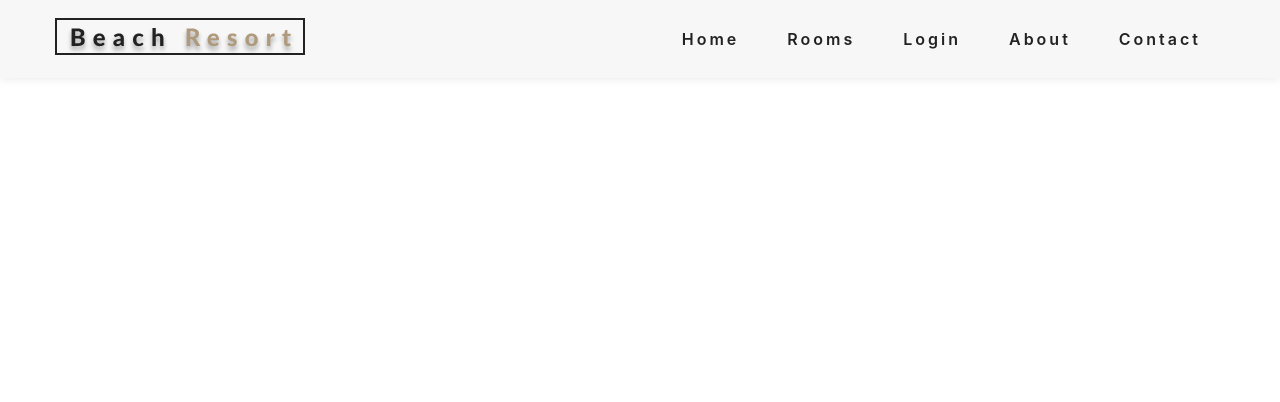
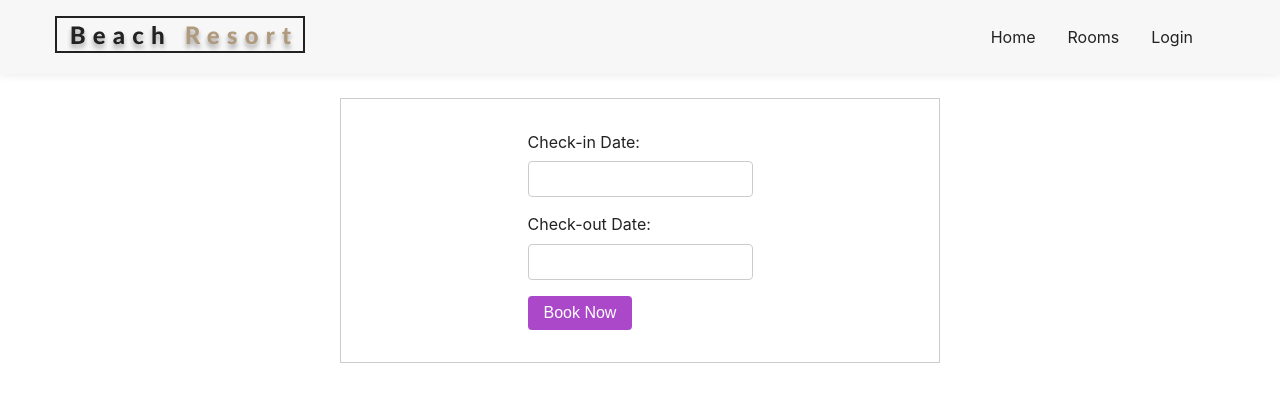
Before and after one commit to Bernard065/reservation-App, a React (Create React App) app in the folder client/: page /reservations in a window 1280 px wide. Shown: the top 402 px of the page. Built offline with nearby package versions, Linux system fonts and the light colour scheme; no server answers.

Commit message:
working on logout functionality

```diff
--- a/client/package.json
+++ b/client/package.json
@@ -12,8 +12,10 @@
     "@testing-library/user-event": "^13.5.0",
     "axios": "^1.3.4",
     "react": "^18.2.0",
+    "react-datepicker": "^4.11.0",
     "react-dom": "^18.2.0",
     "react-icons": "^4.8.0",
+    "react-router": "^6.10.0",
     "react-router-dom": "^6.9.0",
     "react-scripts": "5.0.1",
     "styled-components": "^5.3.9",
--- a/client/src/App.js
+++ b/client/src/App.js
@@ -9,6 +9,7 @@ import RoomDetails from './components/RoomDetails/RoomDetails';
 import About from './pages/About/About';
 import Contact from './pages/Contact/Contact';
 import Footer from './components/Footer/Footer';
+import Reservations from './components/Reservations/Reservations';
 
 function App() {
   const [user, setUser] = useState(null);
@@ -32,6 +33,7 @@ function App() {
         <Route path="/about" element={<About />} />
         <Route path="/contact" element={<Contact />} />
         <Route path='/footer' element={<Footer />} />
+        <Route path='/reservations' element={<Reservations />} />
       </Routes>
     </>
   );
--- a/client/src/components/LoginForm/LoginForm.js
+++ b/client/src/components/LoginForm/LoginForm.js
@@ -1,4 +1,5 @@
 import React, { useState } from 'react'
+import { useNavigate } from 'react-router-dom';
 import { Button, Error, FormField, Input, Label } from '../../styles';
 
 const LoginForm = ({ onLogin }) => {
@@ -6,6 +7,8 @@ const LoginForm = ({ onLogin }) => {
     const [password, setPassword] = useState("");
     const [errors, setErrors] = useState([]);
     const [isLoading, setIsLoading] = useState(false);
+
+    const navigate = useNavigate();
 
     const handleSubmit = (e) => {
         e.preventDefault();
@@ -20,6 +23,7 @@ const LoginForm = ({ onLogin }) => {
             setIsLoading(false);
             if (r.ok) {
                 r.json().then((user) => onLogin(user));
+                navigate('/')
             } else {
                 r.json().then((error) => setErrors([error.errors]));
             }
--- a/client/src/components/NavBar/NavBar.js
+++ b/client/src/components/NavBar/NavBar.js
@@ -1,56 +1,63 @@
-import React, { useState } from 'react'
-import { Link } from 'react-router-dom'
-import Logo from '../../assests/logo.svg'
-import { FaAlignRight } from "react-icons/fa"
-import './navbar.css'
+import React, { useState } from 'react';
+import { Link } from 'react-router-dom';
+import Logo from '../../assests/logo.svg';
+import { FaAlignRight } from 'react-icons/fa';
+import './navbar.css';
 
 const NavBar = ({ user, setUser, onLogin }) => {
-  const [isOpen, setIsOpen] = useState(false)
+  const [isOpen, setIsOpen] = useState(false);
 
   const handleToggle = () => {
     setIsOpen(!isOpen);
-  }
+  };
 
   const handleLogout = () => {
-    fetch("/logout", {
-      method: "DELETE",
+    fetch('/logout', {
+      method: 'DELETE',
     }).then((r) => {
       if (r.ok) {
         setUser(null);
       }
-    })
-  }
+    });
+  };
+
   return (
-    <nav className='navbar'>
-      <div className='nav-center'>
-        <div className='nav-header'>
-          <Link to='/'>
+    <nav className="navbar">
+      <div className="nav-center">
+        <div className="nav-header">
+          <Link to="/">
             <img src={Logo} alt="Hotel Resort" />
           </Link>
-          <button type='button' className='nav-btn' onClick={handleToggle}>
-            <FaAlignRight className='nav-icon' />
+          <button type="button" className="nav-btn" onClick={handleToggle}>
+            <FaAlignRight className="nav-icon" />
           </button>
         </div>
-        <ul className={isOpen ? "nav-links show-nav" : "nav-links"}>
+        <ul className={isOpen ? 'nav-links show-nav' : 'nav-links'}>
           <li>
-            <Link to='/'>Home</Link>
+            <Link to="/">Home</Link>
           </li>
           <li>
-            <Link to='/rooms'>Rooms</Link>
+            <Link to="/rooms">Rooms</Link>
           </li>
-          <li>
-            <Link to='/login'>Login</Link>
-          </li>
-          <li>
-            <Link to='/about'>About</Link>
-          </li>
-          <li>
-            <Link to='/contact'>Contact</Link>
-          </li>
+          {user ? (
+            <li className="dropdown">
+              <button className="dropbtn">
+                Welcome, {user.username} <i className="fa fa-caret-down"></i>
+              </button>
+              <div className="dropdown-content">
+                <Link to="/profile">Profile</Link>
+                <button onClick={handleLogout}>Logout</button>
+              </div>
+            </li>
+          ) : (
+            <li>
+              <Link to="/login">Login</Link>
+            </li>
+          )}
         </ul>
       </div>
     </nav>
-  )
-}
+  );
+};
 
-export default NavBar
+export default NavBar;
--- a/client/src/components/NavBar/navbar.css
+++ b/client/src/components/NavBar/navbar.css
@@ -3,7 +3,7 @@
   top: 0;
   left: 0;
   width: 100%;
-    padding: 0.75rem 2rem;
+  padding: 1rem 2rem;
   background: var(--offWhite);
   z-index: 1;
   box-shadow: 0 0 10px rgba(0, 0, 0, 0.1);
@@ -36,18 +36,20 @@
   transition: height 0.3s ease-in-out;
   list-style-type: none;
   margin-top: 1rem;
+  display: flex;
+  justify-content: center;
+  align-items: center;
+}
+
+.nav-links li {
+  margin-right: 2rem;
 }
 
 .nav-links a {
-    display: block;
   text-decoration: none;
-    padding: 0.5rem 0;
   color: var(--mainBlack);
   transition: var(--mainTransition);
   text-align: center;
-    font-size: 1rem;
-    font-weight: 600;
-    letter-spacing: var(--mainSpacing);
 }
 
 .nav-links a:hover {
@@ -55,51 +57,81 @@
 }
 
 .show-nav {
-    height: 150px;
+  height: 220px;
+  margin-top: 0.5rem;
+}
+
+.dropdown {
+  position: relative;
+}
+
+.dropdown-content {
+  display: none;
+  min-width: 160px;
+  box-shadow: 0px 8px 16px 0px rgba(206, 74, 74, 0.2);
+  background-color: #f9f9f9;
+}
+
+.dropdown-content a {
+  color: black;
+  padding: 12px 16px;
+  text-decoration: none;
+  display: block;
+}
+
+.dropdown:hover .dropdown-content {
+  display: block;
+}
+
+.dropdown-content button {
+  display: block;
+  margin-top: 8px;
+  margin-left: auto;
+  margin-right: auto;
+  background-color: var(--primaryColor);
+  color: white;
+  border: none;
+  border-radius: 5px;
+  padding: 8px 12px;
+  cursor: pointer;
+}
+
+.dropdown-content button:hover {
+  background-color: rgb(158, 150, 158)
+}
+
+.dropbtn {
+  background-color: transparent;
+  color: var(--mainBlack);
+  padding: 0;
+  border: none;
+  cursor: pointer;
+  font-size: 1rem;
+  display: flex;
+  align-items: center;
+}
+
+.dropbtn i {
+  margin-left: 0.5rem;
 }
 
 @media screen and (min-width: 768px) {
   .nav-btn {
     display: none;
   }
-
   .nav-center {
-      max-width: 1170px;
-      margin: 0 auto;
     display: flex;
     justify-content: space-between;
     align-items: center;
+    max-width: 1170px;
+    margin: 0 auto;
   }
-
   .nav-links {
     height: auto;
     display: flex;
-      margin: 0;
+    margin-top: 0;
   }
-
-    .nav-links a {
-      margin: 0 1.5rem;
-      padding: 1rem 0;
+  .nav-links li {
+    margin-right: 2rem;
   }
 }
-
-@media screen and (max-width: 767px) {
-    .nav-links {
-      position: absolute;
-      top: 4rem;
-      left: 0;
-      width: 100%;
-      background: var(--offWhite);
-      box-shadow: 0 0 10px rgba(0, 0, 0, 0.1);
-      text-align: center;
-    }
-
-    .nav-links a {
-      margin: 1rem 0;
-      padding: 0.5rem 0;
-    }
-
-    .show-nav {
-      height: auto;
-    }
-}
--- /dev/null
+++ b/client/src/components/Reservations/Reservations.js
@@ -0,0 +1,66 @@
+import React, { useState } from 'react'
+import { useNavigate } from 'react-router-dom';
+import DatePicker from 'react-datepicker';
+import 'react-datepicker/dist/react-datepicker.css';
+import './reservations.css'
+
+const Reservations = () => {
+  const [selectedRoom, setSelectedRoom] = useState(null);
+  const [startDate, setStartDate] = useState(null);
+  const [endDate, setEndDate] = useState(null);
+  const [error, setError] = useState(null);
+  const [success, setSuccess] = useState(false);
+
+  const navigate = useNavigate();
+
+  const handleBooking = (event) => {
+    event.preventDefault();
+    if (selectedRoom && startDate && endDate) {
+      fetch('/reservations', {
+        method: 'POST',
+        headers: {
+          'Content-Type': 'application/json'
+        },
+        body: JSON.stringify({
+          room_id: selectedRoom.id,
+          start_date: startDate,
+          end_date: endDate
+        })
+      })
+      .then(response => {
+        if (!response.ok) {
+          throw new Error('There was an error booking your reservation. Please try again.');
+        }
+        setSuccess(true);
+        setTimeout(() => {
+          navigate('/');
+        }, 2000);
+      })
+      .catch(error => {
+        setError(error.message)
+      });
+    };
+  }
+
+  // if (!room) {
+  //   return <p>Loading...</p>;
+  // }
+
+  return (
+    <div className="reservation-container">
+      <form onSubmit={handleBooking}>
+        <div className="reservation-date">
+          <label className="reservation-label">Check-in Date:</label>
+          <DatePicker className="reservation-input" selected={startDate} onChange={date => setStartDate(date)} />
+        </div>
+        <div className="reservation-date">
+          <label className="reservation-label">Check-out Date:</label>
+          <DatePicker className="reservation-input" selected={endDate} onChange={date => setEndDate(date)} />
+        </div>
+        <button className="reservation-button" type="submit">Book Now</button>
+      </form>
+    </div>
+  )
+}
+
+export default Reservations
--- /dev/null
+++ b/client/src/components/Reservations/reservations.css
@@ -0,0 +1,41 @@
+.reservation-container {
+    display: flex;
+    flex-direction: column;
+    align-items: center;
+    margin: 2rem auto;
+    max-width: 600px;
+    padding: 2rem;
+    border: 1px solid #ccc;
+}
+
+.reservation-date {
+    display: flex;
+    flex-direction: column;
+    margin-bottom: 1rem;
+}
+
+.reservation-label {
+    font-size: 1rem;
+    margin-bottom: 0.5rem;
+}
+
+.reservation-input {
+    padding: 0.5rem;
+    font-size: 1rem;
+    border: 1px solid #ccc;
+    border-radius: 0.25rem;
+}
+
+.reservation-button {
+    padding: 0.5rem 1rem;
+    font-size: 1rem;
+    background-color: #ab48c9;
+    color: #fff;
+    border: none;
+    border-radius: 0.25rem;
+    cursor: pointer;
+}
+
+.reservation-button:hover {
+    background-color: #6c2f8f;
+}
--- a/client/src/components/RoomDetails/RoomDetails.js
+++ b/client/src/components/RoomDetails/RoomDetails.js
@@ -1,17 +1,14 @@
 import React, { useEffect, useState } from 'react';
-import { useParams } from 'react-router-dom';
+import { useParams, useNavigate } from 'react-router-dom';
 import Header from '../../components/Header/Header';
+import 'react-datepicker/dist/react-datepicker.css';
 import './roomdetails.css';
 
 const RoomDetails = () => {
   const { id } = useParams();
   const [room, setRoom] = useState(null);
-  const [booking, setBooking] = useState({
-    room: null,
-    checkInDate: null,
-    checkOutDate: null,
-  });
-  const [focusedInput, setFocusedInput] = useState(null);
+
+  const navigate = useNavigate();
 
   useEffect(() => {
     fetch(`/rooms/${id}`)
@@ -19,33 +16,10 @@ const RoomDetails = () => {
       .then(setRoom);
   }, [id]);
 
-  const handleBookRoom = (room) => {
-    setBooking({
-      room: room,
-      checkInDate: null,
-      checkOutDate: null,
-    });
-  }
+  const handleBookNowClick = () => {
+    navigate('/reservations');
+  };
 
-  const handleCheckInChange = (date) => {
-    setBooking({
-      ...booking,
-      checkInDate: date,
-    });
-  }
-
-  const handleCheckOutChange = (date) => {
-    setBooking({
-      ...booking,
-      checkOutDate: date,
-    });
-  }
-
-  const handleBookRoomSubmit = (e) => {
-    e.preventDefault();
-    // Send reservation request to server with booking details
-    console.log('Booking details:', booking);
-  }
 
   if (!room) {
     return (
@@ -82,7 +56,7 @@ const RoomDetails = () => {
         </div>
       </div>
 
-      <button className='book-now-btn'>Book Now</button>
+      <button className='book-now-btn' onClick={handleBookNowClick}>Book Now</button>
     </div>
   );
 };
```
Also changed, not shown: 1 other file (tests, documents, lock files or other folders). Lines whose indentation alone changed are shown as unchanged.
